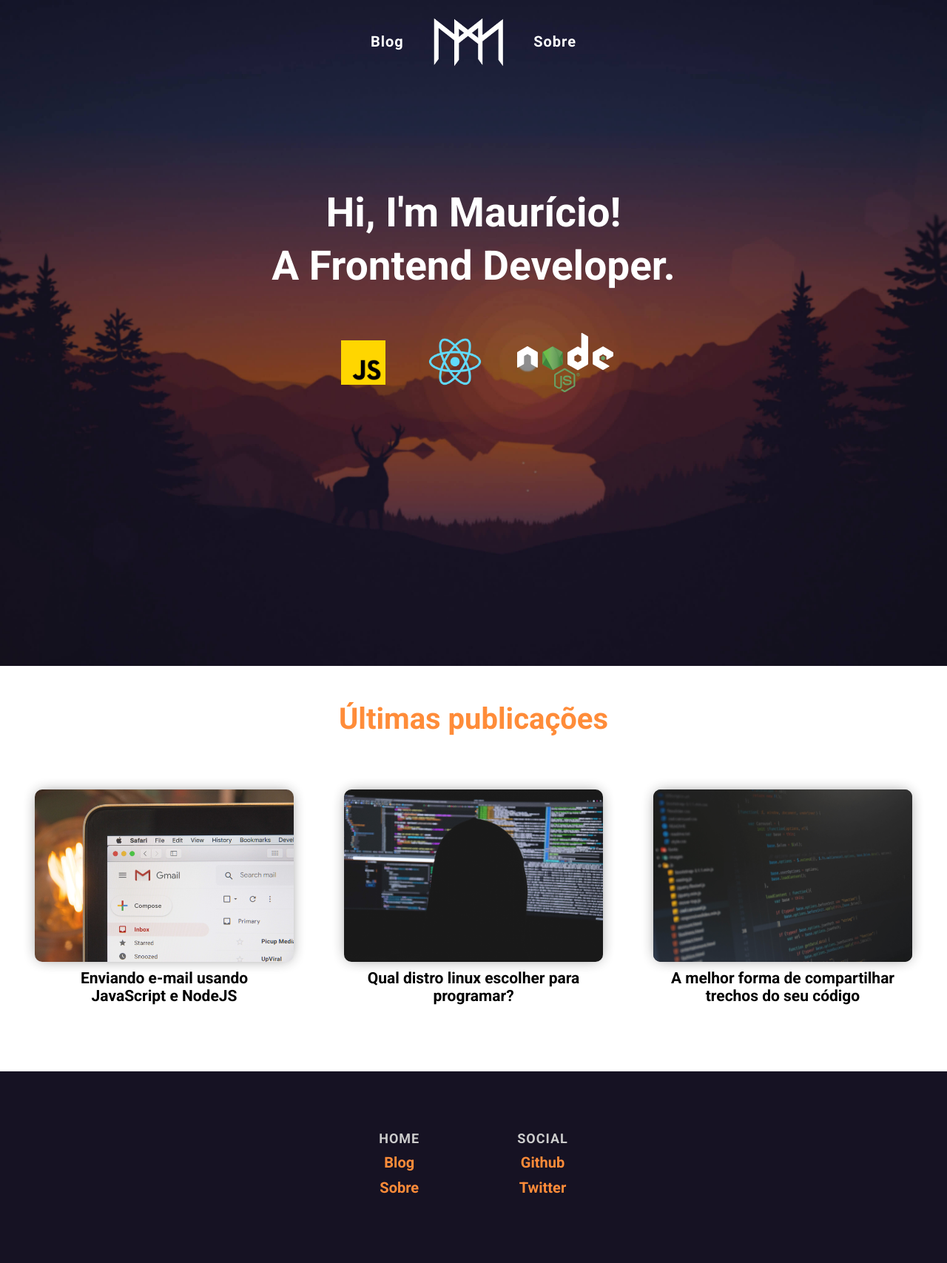
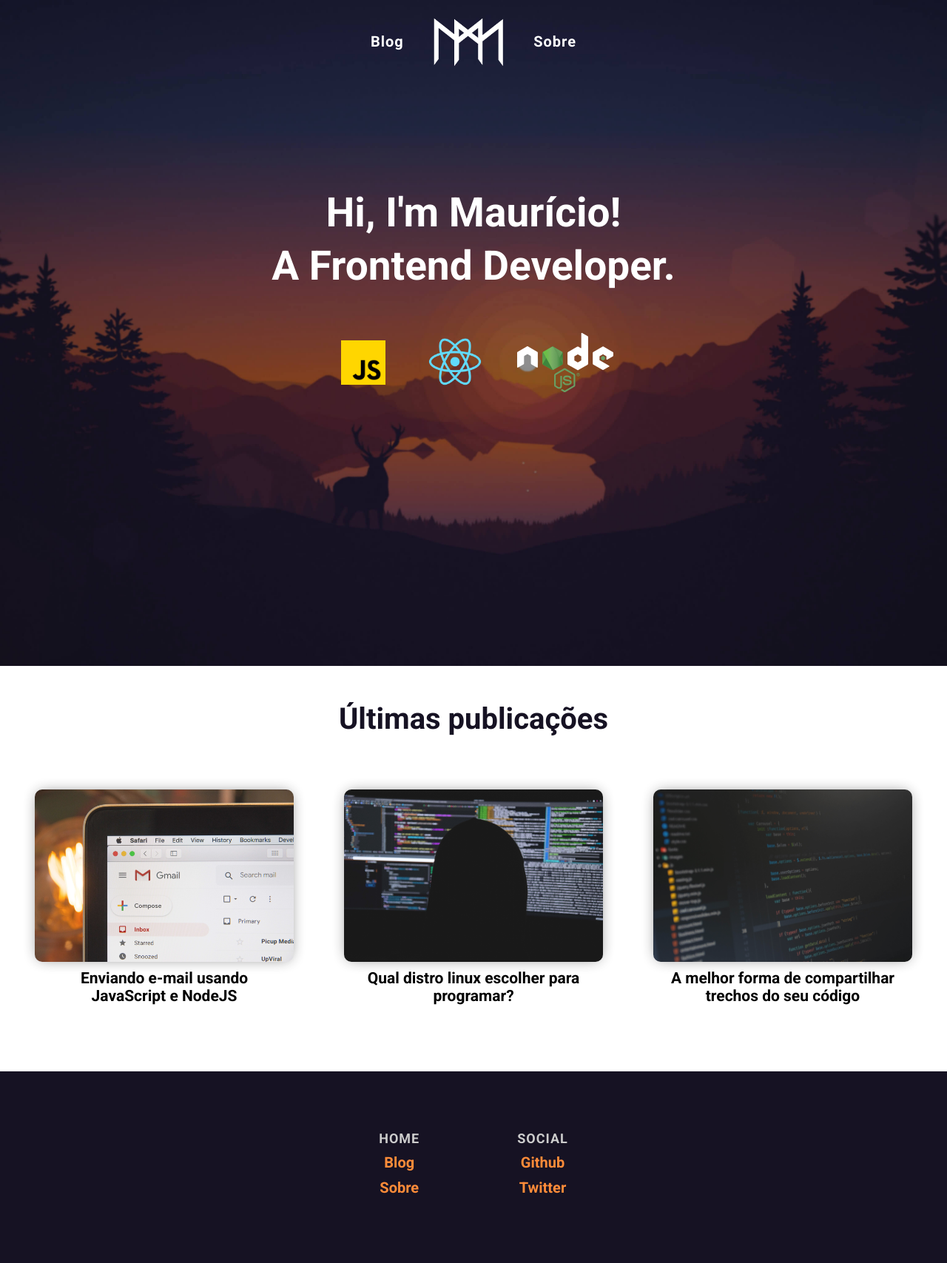
Before and after one commit to mauriciomutte/old-mauriciomutte.github.io, a Jekyll site: the page built from index.html, in a window 1280 px wide. Shown: the whole page at 74% size. Built offline with Jekyll 4.4.1, drawn with Linux system fonts in a browser that asks for light colours.

Commit message:
Change home title section color

```diff
--- a/assets/css/_home.scss
+++ b/assets/css/_home.scss
@@ -4,7 +4,7 @@
   text-align: center;
 
   &__title {
-    color: $orange;
+    color: $navy-blue;
     font-size: 40px;
     margin-bottom: 1em;
   }
--- a/assets/css/main.css
+++ b/assets/css/main.css
@@ -9,7 +9,7 @@ body {
   margin: 3em 0;
   text-align: center; }
   .homeBlog__title {
-    color: #ff8c39;
+    color: #161223;
     font-size: 40px;
     margin-bottom: 1em; }
   .homeBlog__post {
```
